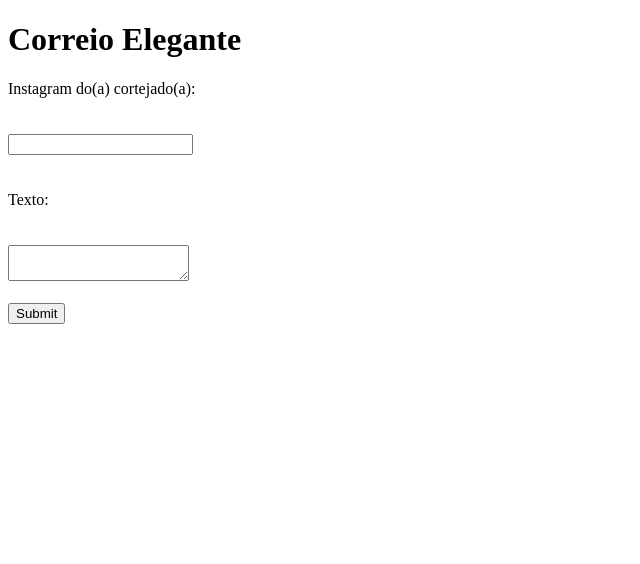
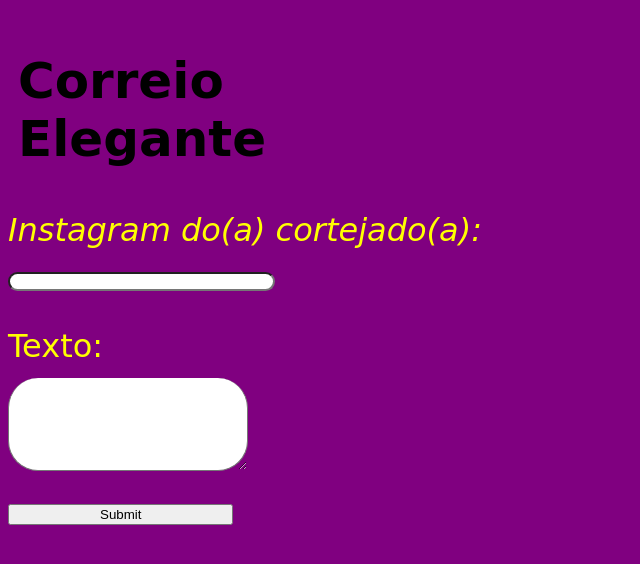
Before and after one commit to Igao2/Lover-anonymous, a website: page main.html in a window 1280 px wide. Shown: the whole page, without its empty margins (0-640 px from the left). Drawn offline with Linux system fonts and the light colour scheme.

Commit message:
Adicionando estilo

```diff
--- a/main.html
+++ b/main.html
@@ -1,24 +1,24 @@
 <!DOCTYPE html>
 <head>
 <meta lang="pt-br" UTF="8">
+<link rel="stylesheet" href="style.css">
 </head>
 <body>
     <div class="titulo">
     <h1>Correio Elegante</h1>
     </div>
     <form method="POST">
-    <div class="texto_insta">Instagram do(a) cortejado(a):
-    </div>
+    <div class="texto">Instagram do(a) cortejado(a):</div>
     <br><br>
     <input type="text" name="insta" id="insta" class="insta">
     <br><br>
     <br>
-    <div class="texto_msg">Texto:
-    </div>
+    <div class="Mensagem"> Texto:</div>
     <br><br>
-    <textarea name="text" width="320" id="text" class="text"></textarea>
+
+    <textarea name="text" id="text" class="text"></textarea>
     <br><br>
-    <input type="submit" text="Salvar">
+    <input type="submit" class="botao" text="Salvar">
     </form>
 
 </body>
--- /dev/null
+++ b/style.css
@@ -0,0 +1,55 @@
+body{
+    background-color: purple;
+}
+.titulo{
+    font-size: 25px;
+    font-family: Brush Script MT, Brush Script Std, cursive;
+    padding:10px;
+    width: 19px;
+}
+.insta{
+    box-sizing: border-box;
+    border-radius:19px;
+    height: 19px;
+    width: 20em;
+
+}
+
+.texto{
+    background-color: purple;
+    font-size: 2em;
+    font-family: Brush Script MT, Brush Script Std, cursive;
+    color:yellow;
+    font-style: italic;
+    height: 25px;
+}
+
+.Mensagem{
+    background-color: purple;
+    font-size: 2em;
+    font-family:Brush Script MT, Brush Script Std, cursive;
+    color: yellow;
+    height: 15px;
+}
+
+.text{
+    height: 5em;
+    vertical-align: top;
+    border:radius 19px;
+    position:absolute;
+    width:320px;
+}
+
+#text{
+    width:240px;
+    border-radius: 30px;
+    border-top: 19px;
+    box-sizing: border-box;
+    height: 7em;
+}
+
+.botao{
+    margin-top: 90px;
+    padding-right:90px;
+    padding-left: 90px;
+}
```
